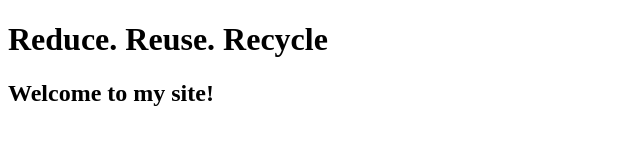
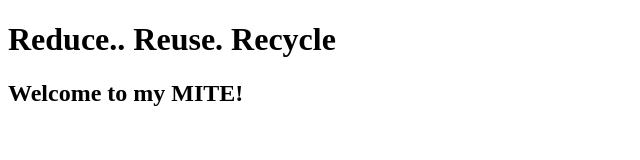
Before and after one commit to Rgranted8/beginners-week-one-master, a plain HTML site: page index.html in a window 1280 px wide. Shown: the whole page, without its empty margins (0-640 px from the left). Drawn offline with Linux system fonts and the light colour scheme.

Commit message:
Changed to MITE

```diff
--- a/index.html
+++ b/index.html
@@ -5,7 +5,7 @@
   </head>
   <body>
   <div>
-    <h1>Reduce. Reuse. Recycle</h1>
-    <h2>Welcome to my site!</h2>
+    <h1>Reduce.. Reuse. Recycle</h1>
+    <h2>Welcome to my MITE!</h2>
 </div>
 </body>
```
